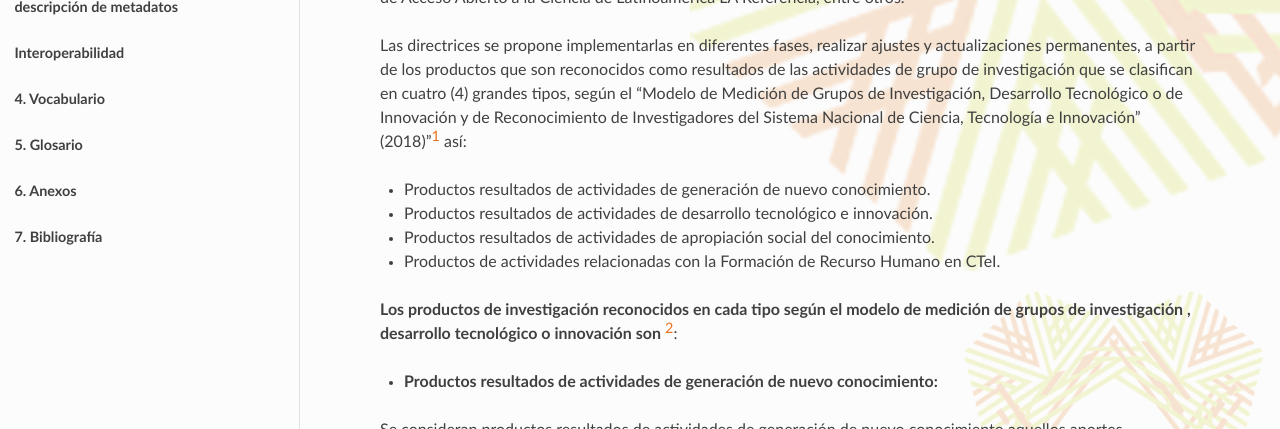
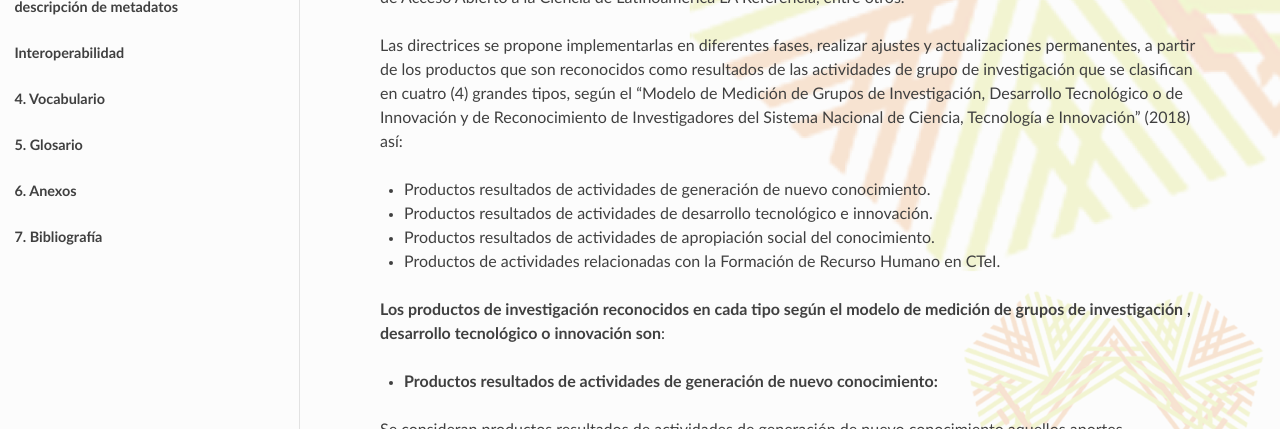
Before and after one commit to rcic/openaire4, a Sphinx documentation site: the page built from docs/use_of_oai_pmh.rst, in a window 1280 px wide and 900 px high. Shown: the part 308-737 px from the top of the window. Built offline with Sphinx 7.4.7 and the Read the Docs theme 2.0.0, drawn with Linux system fonts in a browser that asks for light colours; some of the changed text lies outside the part shown.

Commit message:
pie de nota

```diff
--- a/docs/introduction.rst
+++ b/docs/introduction.rst
@@ -6,7 +6,7 @@ Presentación
 La Red Colombiana de Información Científica fue conformada por Colciencias a través del Resolución 166 del 20 de febrero de 2019, con el objetivo de articular los esfuerzos de los actores del Sistema Nacional de Ciencia, Tecnología e Innovación, para potenciar la visibilidad, circulación y gestión de la información científica colombiana. La iniciativa pretende impulsar la producción de acceso abierto, principalmente la que se realiza con fondos públicos, para ello se requiere construir escenarios de discusión de acuerdos nacionales para gestionar, preservar y mostrar la producción científica institucional, de tal manera que se disponga de un marco de estándares que permita la conformación de las colecciones científicas nacionales, el desarrollo de servicios de información científica y la formación de talento humano en documentación científica que atienda las necesidades del desarrollo y la apropiación de la ciencia, la tecnología y la innovación.
 
 
-Estos estándares permitirán consolidar una oferta de la producción científica del país para lograr dar visibilidad y acceso a la información científica nacional, facilitando la inclusión en redes internacionales a través de la estandarización e interoperabilidad de los diferentes repositorios de las instituciones miembros, entendidos como “aquel conjunto de servicios prestados por las universidades y centros de investigación a su comunidad para recopilar, gestionar, difundir y preservar su producción científica a través de una colección organizada, de acceso abierto e interoperable [#]_.
+Estos estándares permitirán consolidar una oferta de la producción científica del país para lograr dar visibilidad y acceso a la información científica nacional, facilitando la inclusión en redes internacionales a través de la estandarización e interoperabilidad de los diferentes repositorios de las instituciones miembros, entendidos como “aquel conjunto de servicios prestados por las universidades y centros de investigación a su comunidad para recopilar, gestionar, difundir y preservar su producción científica a través de una colección organizada, de acceso abierto e interoperable (Recolecta, 2017).
 
 Por otra parte, estarán enfocados en los productos de investigación propios de la institución, que se encuentren bajo licencia de acceso abierto o sean susceptibles de disponerse en acceso abierto y también de manera referencial teniendo en cuenta la “Guía para el reconocimiento y medición de grupos de investigación e investigadores de Colciencias”. Esta guía está dirigida a los responsable técnicos de los repositorios institucionales de investigación para la construcción y mejoramiento de la calidad de los datos.
 
@@ -16,6 +16,3 @@ Las directrices de la Red Colombiana de Información Científica que presenta Co
 Se espera recibir recomendaciones de diferentes sectores, para lo cual se realizarán mesas técnicas, talleres en siete ciudades del país, y se publicarán en la página de la Red Colombiana de Información Científica para promoción de la participación de los ciudadanos interesados en el diálogo virtual.
 
 Toda la información recopilada, será analizada y servirá de insumo a Colciencias para definir la primera versión de Directrices para Colombia.
-
-
-.. [#] Recolecta (2017). Guía para la evaluación de repositorios institucionales de investigación. Disponible en:  https://recolecta.fecyt.es/sites/default/files/contenido/documentos/2017GuiaEvaluacionRecolectaFECYT.pdf
--- a/docs/use_of_oai_pmh.rst
+++ b/docs/use_of_oai_pmh.rst
@@ -5,7 +5,7 @@ Alcance
 
 Las instituciones pueden contar con diferentes infraestructuras de recursos para depositar su producción científica:  sistemas de información de investigación, repositorios institucionales existentes en las bibliotecas y sistemas de acceso abierto para sus revistas. Estas directrices pretenden generar lineamientos para exponer los datos de la producción científica ajustadas  a la infraestructura establecida por las instituciones y se fundamentan en estándares internacionales de calidad de datos tales como Directrices Driver,  OpenAIRE Guidelines for Literature Repository Managers (Versiones 3.0 y 4.0), manual de metadatos y políticas de cosecha 2015 de la Red Federada de Repositorios de Acceso Abierto a la Ciencia de Latinoamérica LA Referencia, entre otros.
 
-Las directrices se propone implementarlas en diferentes fases, realizar ajustes y actualizaciones permanentes, a partir de los productos que son reconocidos como resultados de las actividades de grupo de investigación que se clasifican en cuatro (4) grandes tipos, según el “Modelo de Medición de Grupos de Investigación, Desarrollo Tecnológico o de Innovación y de Reconocimiento de Investigadores del Sistema Nacional de Ciencia, Tecnología e Innovación” (2018)”[#]_ así:
+Las directrices se propone implementarlas en diferentes fases, realizar ajustes y actualizaciones permanentes, a partir de los productos que son reconocidos como resultados de las actividades de grupo de investigación que se clasifican en cuatro (4) grandes tipos, según el “Modelo de Medición de Grupos de Investigación, Desarrollo Tecnológico o de Innovación y de Reconocimiento de Investigadores del Sistema Nacional de Ciencia, Tecnología e Innovación” (2018) así:
 
 
 - Productos resultados de actividades de generación de nuevo conocimiento.
@@ -13,7 +13,7 @@ Las directrices se propone implementarlas en diferentes fases, realizar ajustes
 - Productos resultados de actividades de apropiación social del conocimiento.
 - Productos de actividades relacionadas con la Formación de Recurso Humano en CTeI.
 
-**Los productos de investigación reconocidos en cada tipo según el modelo de medición de grupos de investigación , desarrollo tecnológico o innovación son** [#]_:
+**Los productos de investigación reconocidos en cada tipo según el modelo de medición de grupos de investigación , desarrollo tecnológico o innovación son**:
 
 - **Productos resultados de actividades de generación de nuevo conocimiento:**
 
```
Also changed, not shown: other parts of docs/use_of_oai_pmh.rst (+0 -4 lines).
